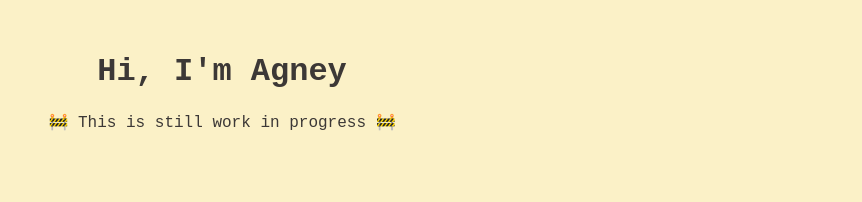
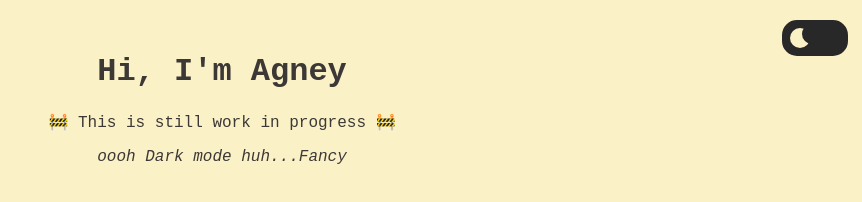
Before and after one commit to AgneySuresh/website, a plain HTML site: page index.html in a window 1280 px wide. Shown: the whole page, without its empty margins (418-1280 px from the left). Drawn offline with Linux system fonts and the light colour scheme; a small style sheet from the web is missing.

Commit message:
switch works now

```diff
--- a/index.html
+++ b/index.html
@@ -11,6 +11,19 @@
 	<header>
 		<h1>Hi, I'm Agney</h1>
 		<p>🚧 This is still work in progress 🚧</p>
+		<p><i>oooh Dark mode huh...Fancy</i></p>
 	</header>
+	<div class="toggle-switch">
+  		<label class="switch-label">
+    		<input type="checkbox" class="checkbox">
+    		<span class="slider"></span>
+  		</label>
+	</div>
+	<script>
+  	const checkbox = document.querySelector('.checkbox');
+  	checkbox.addEventListener('change', function () {
+    document.body.classList.toggle('dark', this.checked);
+  	});
+	</script>
 </body>
 </html>
--- a/style.css
+++ b/style.css
@@ -33,3 +33,73 @@ button {
   font-weight: bold;
   cursor: pointer;
 }
+/* Dark mode */
+.toggle-switch {
+  position: fixed; /* or 'absolute' if inside a relative parent */
+  top: 20px;        /* padding from the top */
+  right: 20px;      /* padding from the right */
+
+  width: 60px;
+  height: 30px;
+
+  --light: #fbf1c7;
+  --dark: #282828;
+  --link: rgb(27, 129, 112);
+  --link-hover: rgb(24, 94, 82);
+
+  z-index: 1000;    /* ensure it's on top of other elements */
+}
+
+
+.switch-label {
+  position: absolute;
+  width: 100%;
+  height: 30px;
+  background-color: var(--dark);
+  border-radius: 15px;
+  cursor: pointer;
+  border: 3px solid var(--dark);
+}
+
+.checkbox {
+  position: absolute;
+  display: none;
+}
+
+.slider {
+  position: absolute;
+  width: 100%;
+  height: 100%;
+  border-radius: 15px;
+  -webkit-transition: 0.3s;
+  transition: 0.3s;
+}
+
+.checkbox:checked ~ .slider {
+  background-color: var(--light);
+}
+
+.slider::before {
+  content: "";
+  position: absolute;
+  top: 5px;
+  left: 5px;
+  width: 20px;
+  height: 20px;
+  border-radius: 50%;
+  -webkit-box-shadow: inset 12px -4px 0px 0px var(--light);
+  box-shadow: inset 12px -4px 0px 0px var(--light);
+  background-color: var(--dark);
+  -webkit-transition: 0.3s;
+  transition: 0.3s;
+}
+
+.checkbox:checked ~ .slider::before {
+  -webkit-transform: translateX(50px);
+  -ms-transform: translateX(50px);
+  transform: translateX(30px);
+  background-color: var(--dark);
+  -webkit-box-shadow: none;
+  box-shadow: none;
+}
+/* Dark mode */
```
